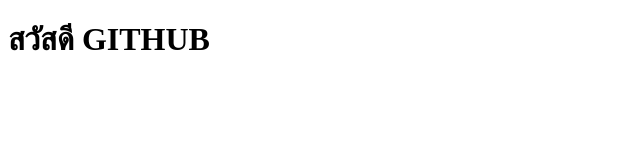
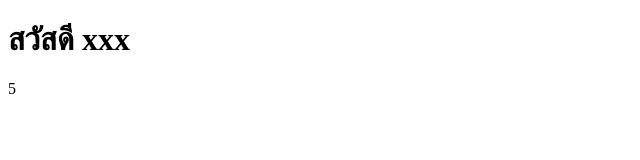
Before and after one commit to sarawuthza/day2-p1-1, a plain HTML site: page index.html in a window 1280 px wide. Shown: the whole page, without its empty margins (0-640 px from the left). Drawn offline with Linux system fonts and the light colour scheme.

Commit message:
แก้ไข index บรรทัดไหนก็ได้

```diff
--- a/index.html
+++ b/index.html
@@ -6,7 +6,7 @@
 </head>
 <body>
 
-<h1>สวัสดี GITHUB</h1>
+<h1>สวัสดี xxx</h1>5
 
 </body>
 </html>
```
